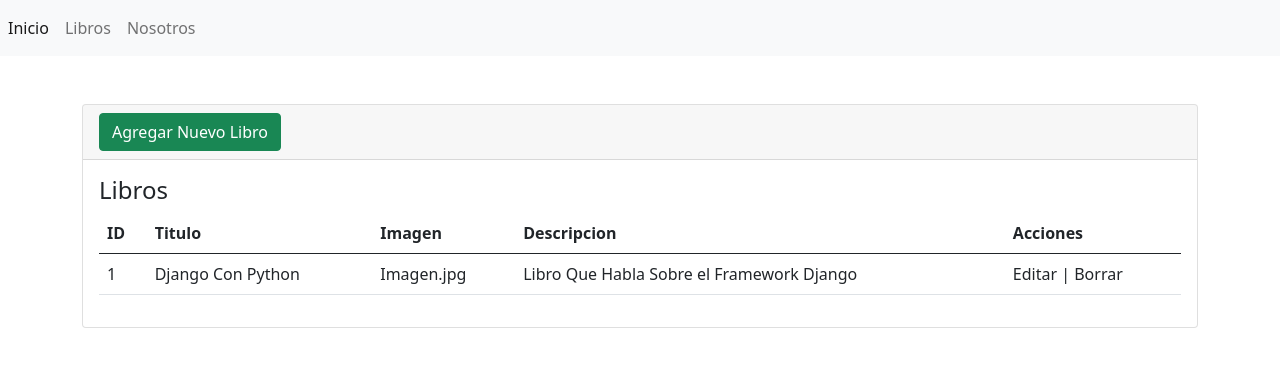
After one commit to drakonc/sistema, a Django app: page /libros in a window 1280 px wide. The commit adds this page. Shown: the top 367 px of the page. Run offline with Django 3.2, Linux system fonts and the light colour scheme.

Commit message:
Incluir en formulario de vista para página web con python & django

```diff
--- /dev/null
+++ b/libreria/templates/base.html
@@ -0,0 +1,34 @@
+{% load static %}
+<!doctype html>
+<html lang="en">
+  <head>
+    <title>{% block title %}  {% endblock %}</title>
+    <!-- Required meta tags -->
+    <meta charset="utf-8">
+    <meta name="viewport" content="width=device-width, initial-scale=1, shrink-to-fit=no">
+
+    <!-- Bootstrap CSS v5.0.2 -->
+    <link rel="stylesheet" href="https://cdn.jsdelivr.net/npm/bootstrap@5.0.2/dist/css/bootstrap.min.css"  integrity="sha384-EVSTQN3/azprG1Anm3QDgpJLIm9Nao0Yz1ztcQTwFspd3yD65VohhpuuCOmLASjC" crossorigin="anonymous">
+
+  </head>
+  <body>
+    <nav class="navbar navbar-expand navbar-light bg-light mb-5">
+        <div class="nav navbar-nav">
+            <a class="nav-item nav-link active" href="{% url 'inicio' %}">Inicio <span class="visually-hidden">(current)</span></a>
+            <a class="nav-item nav-link" href="{% url 'libros' %}">Libros</a>
+            <a class="nav-item nav-link" href="{% url 'nosotros' %}">Nosotros</a>
+        </div>
+    </nav>
+
+    <div class="container">
+        <div class="row">
+            <div class="col-12">
+                {% block contenido %}  {% endblock %}
+            </div>
+        </div>
+    </div>
+
+    <script src="https://cdn.jsdelivr.net/npm/@popperjs/core@2.9.2/dist/umd/popper.min.js" integrity="sha384-IQsoLXl5PILFhosVNubq5LC7Qb9DXgDA9i+tQ8Zj3iwWAwPtgFTxbJ8NT4GN1R8p" crossorigin="anonymous"></script>
+    <script src="https://cdn.jsdelivr.net/npm/bootstrap@5.0.2/dist/js/bootstrap.min.js" integrity="sha384-cVKIPhGWiC2Al4u+LWgxfKTRIcfu0JTxR+EQDz/bgldoEyl4H0zUF0QKbrJ0EcQF" crossorigin="anonymous"></script>
+  </body>
+</html>
--- /dev/null
+++ b/libreria/templates/libros/crear.html
@@ -0,0 +1,6 @@
+{% extends "base.html" %}
+{% block title %} Agregar Nuevo Libro {% endblock %}
+
+{% block contenido %}
+    Formulario Para Agregar Nuevo Libro
+{% endblock %}
--- /dev/null
+++ b/libreria/templates/libros/editar.html
@@ -0,0 +1,6 @@
+{% extends "base.html" %}
+{% block title %} Editar Libro {% endblock %}
+
+{% block contenido %}
+    Formulario Para Editar Libro
+{% endblock %}
--- /dev/null
+++ b/libreria/templates/libros/form.html
@@ -0,0 +1,6 @@
+<form action="post" enctype="multipart/form-data">
+    <div class="mb-3">
+      <label for="" class="form-label">Nombre:</label>
+      <input type="text" class="form-control" name="" id="" aria-describedby="helpId" placeholder="Nombre">
+    </div>
+</form>
--- /dev/null
+++ b/libreria/templates/libros/index.html
@@ -0,0 +1,34 @@
+{% extends "base.html" %}
+{% block title %} Lista de Libros {% endblock %}
+
+{% block contenido %}
+    <div class="card">
+        <div class="card-header">
+            <a name="" id="" class="btn btn-success" href="{% url 'crear_libro' %}" role="button">Agregar Nuevo Libro</a>
+        </div>
+        <div class="card-body">
+            <h4 class="card-title">Libros</h4>
+           <table class="table">
+               <thead>
+                   <tr>
+                       <th>ID</th>
+                       <th>Titulo</th>
+                       <th>Imagen</th>
+                       <th>Descripcion</th>
+                       <th>Acciones</th>
+                   </tr>
+               </thead>
+               <tbody>
+                   <tr>
+                       <td>1</td>
+                       <td>Django Con Python</td>
+                       <td>Imagen.jpg</td>
+                       <td>Libro Que Habla Sobre el Framework Django</td>
+                       <td>Editar | Borrar</td>
+                   </tr>
+               </tbody>
+           </table>
+
+        </div>
+    </div>
+{% endblock %}
--- a/libreria/urls.py
+++ b/libreria/urls.py
@@ -4,4 +4,6 @@ from . import views
 urlpatterns = [
     path('', views.inicio, name='inicio'),
     path('nosotros', views.nosotros, name='nosotros'),
+    path('libros', views.libros, name='libros'),
+    path('libros/crear', views.crear_libro, name='crear_libro')
 ]
--- a/libreria/views.py
+++ b/libreria/views.py
@@ -3,7 +3,13 @@ from django.http import HttpResponse
 
 # Create your views here.
 def inicio(request):
-    return HttpResponse("Pagina de inicio")
+    return render(request, 'paginas/inicio.html')
 
 def nosotros(request):
     return render(request, 'paginas/nosotros.html')
+
+def libros(request):
+    return render(request, 'libros/index.html')
+
+def crear_libro(request):
+    return render(request, 'libros/crear.html')
```
Also changed, not shown: libreria/templates/paginas/inicio.html (added, +15 -0 lines), libreria/templates/paginas/nosotros.html (+5 -11 lines).
